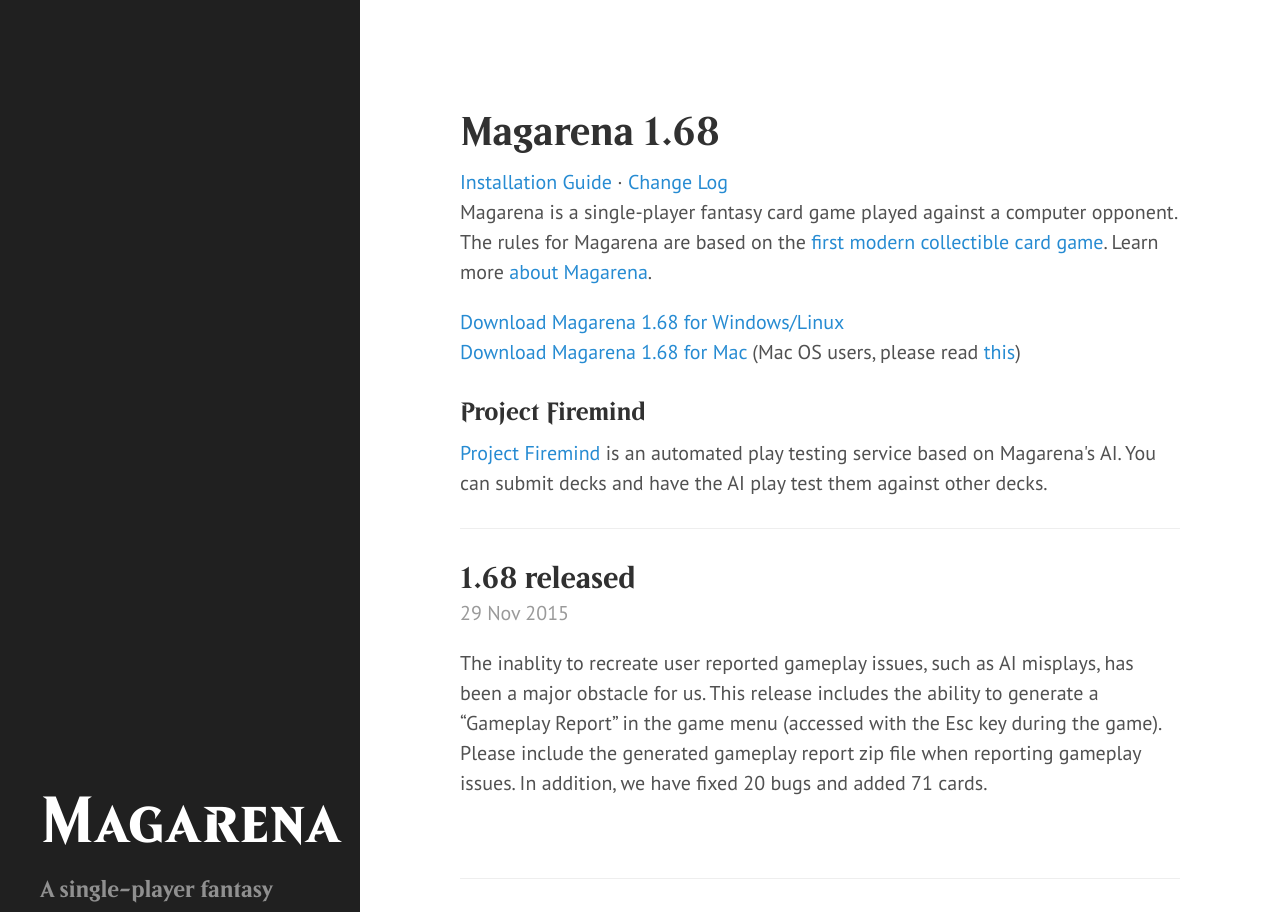
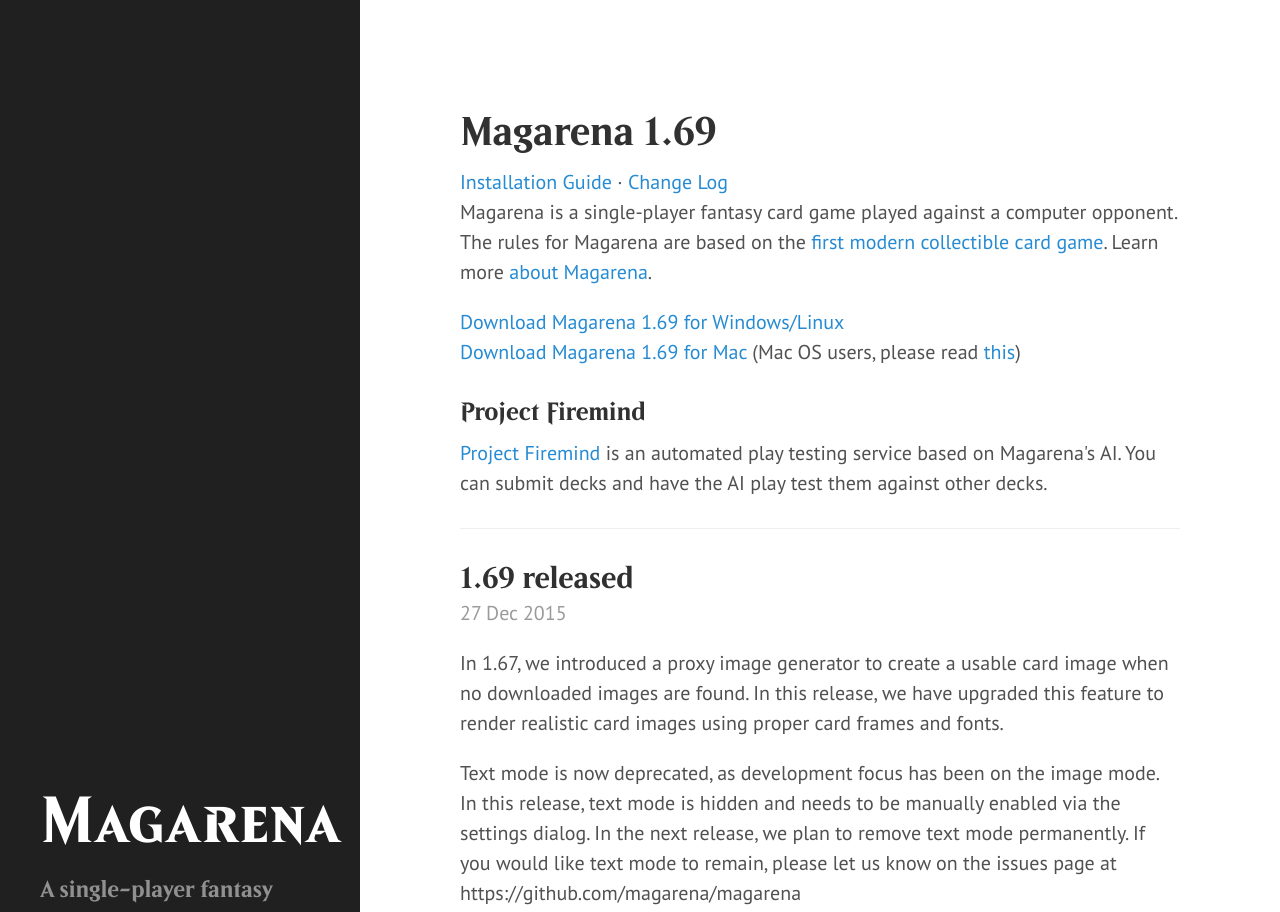
Before and after one commit to magarena/magarena.github.io, a Jekyll site: the page built from index.html, in a window 1280 px wide and 1400 px high. Shown: the top 912 px of the window. Built offline with Jekyll 4.4.1, drawn with Linux system fonts in a browser that asks for light colours; Markdown is read by kramdown in place of the engine named in the settings; the list of posts is cut into pages by our own code; some of the changed text lies outside the part shown.

Commit message:
release post for 1.69

```diff
--- a/_config.yml
+++ b/_config.yml
@@ -20,7 +20,7 @@
 paginate:         1
 
 # Custom vars
-version:          '1.68'
+version:          '1.69'
 
 github:
   repo:           //github.com/magarena/magarena
--- /dev/null
+++ b/_posts/2015-12-27-1-69-released.md
@@ -0,0 +1,17 @@
+---
+layout: post
+title: "1.69 released"
+---
+
+In 1.67, we introduced a proxy image generator to create a usable card image
+when no downloaded images are found. In this release, we have upgraded this
+feature to render realistic card images using proper card frames and fonts.
+
+Text mode is now deprecated, as development focus has been on the image mode.
+In this release, text mode is hidden and needs to be manually enabled via the
+settings dialog. In the next release, we plan to remove text mode permanently.
+If you would like text mode to remain, please let us know on the issues page at
+https://github.com/magarena/magarena
+
+Thanks to improvements to the card script engine, more cards can be supported
+without groovy code. This release includes 87 new cards and 16 bug fixes.
```
